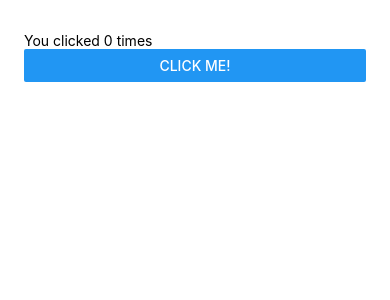
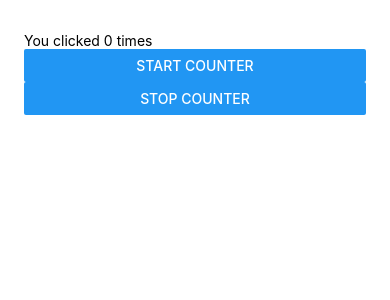
Before and after one commit to debarshid3/DummyStopwatch, a React Native app: screen / in a window 390 px wide. Shown: the top 300 px of the page. Built offline with nearby package versions, Linux system fonts and the light colour scheme.

Commit message:
SetInterval Working

```diff
--- a/App.js
+++ b/App.js
@@ -5,30 +5,40 @@ import {
   View,
   Button,
 } from 'react-native';
+
 import { useState } from 'react';
 
+const App = () => {
+  const [count, setCount] = useState(0);
+
+  const startCounter = () => {
+    setInterval(() => {
+      setCount(count => count + 1)
+    }, 1000);
+  };
+
+  const stopCounter = () => {
+    clearInterval(setCount(0));
+  };
 
   const TestCounter = () => {
-  const [count, setCount] = useState(0);
     return (
       <>
         <View style={styles.sectionContainer}>
-        <Text>You clicked {count} times</Text>
-        <Button onPress={() => setCount(count + 1)} title="Click me!" />
+          <Text id="counter">You clicked {count} times</Text>
+          <Button onPress={() => startCounter()}
+            title="Start Counter" />
+          <Button onPress={() => stopCounter()}
+            title="Stop Counter" />
         </View>
       </>
     );
   };
 
-const App = () => {
-
   return (
     <TestCounter />
   );
-};
-
-// React Native Styles
-
+}
 
 const styles = StyleSheet.create({
   sectionContainer: {
```
Lines whose indentation alone changed are shown as unchanged.
